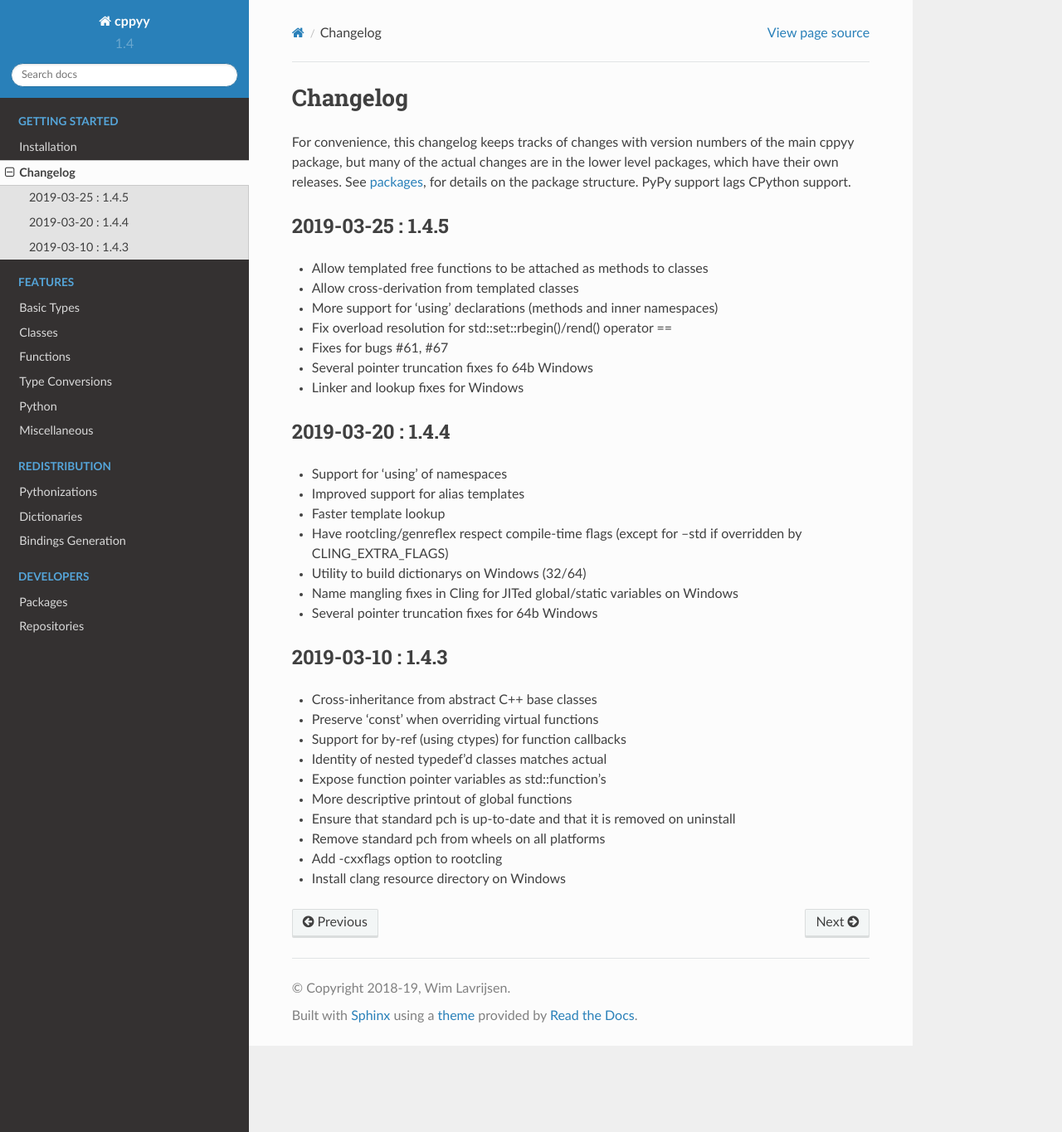
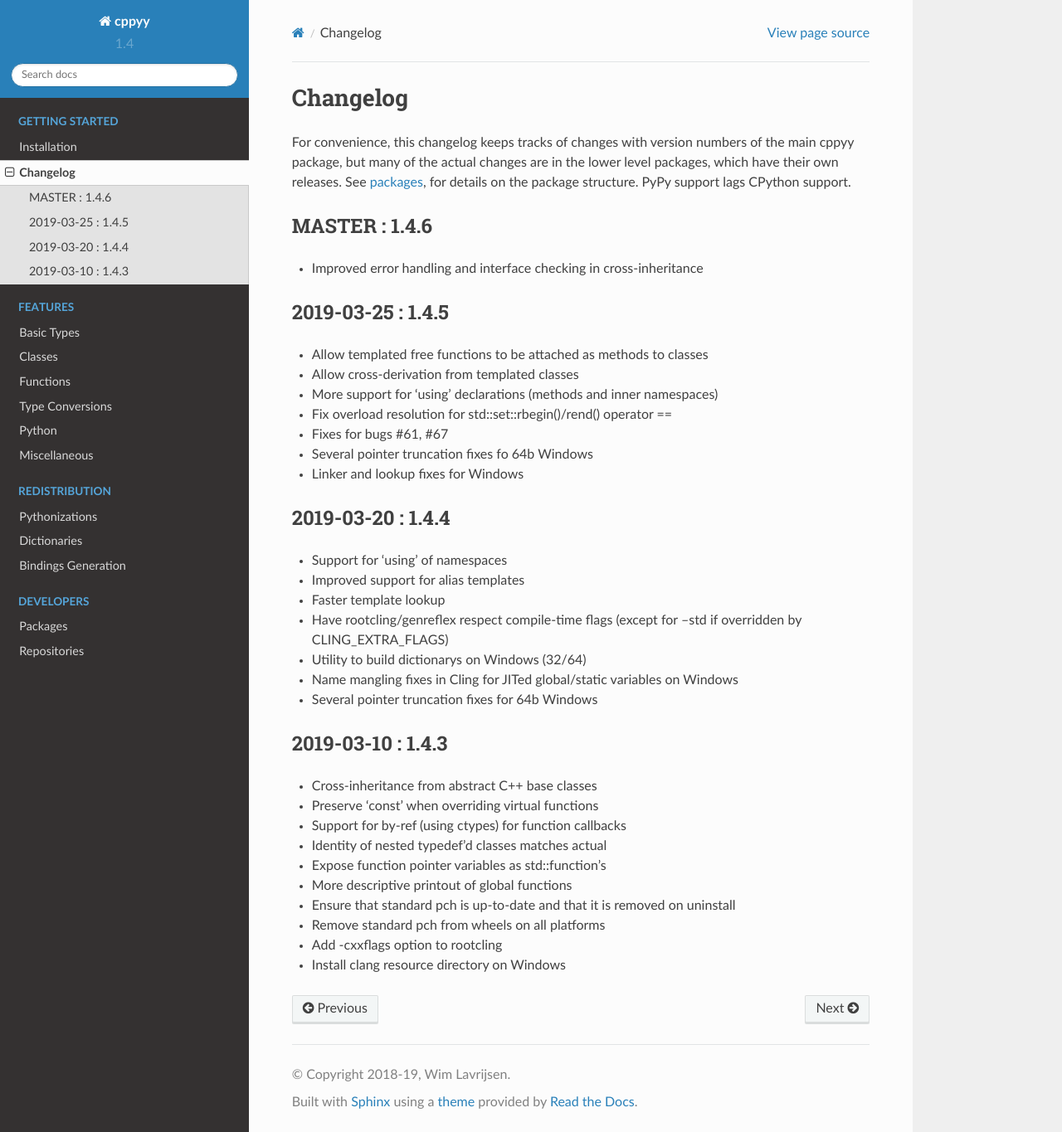
Before and after one commit to wlav/cppyy, a Sphinx documentation site: the page built from doc/source/changelog.rst, in a window 1280 px wide and 1365 px high. Shown: the whole window at 83% size. Built offline with Sphinx 7.4.7 and the Read the Docs theme 2.0.0, drawn with Linux system fonts in a browser that asks for light colours.

Commit message:
update changelog

```diff
--- a/doc/source/changelog.rst
+++ b/doc/source/changelog.rst
@@ -8,6 +8,12 @@ of the main cppyy package, but many of the actual changes are in the lower
 level packages, which have their own releases.
 See :doc:`packages <packages>`, for details on the package structure.
 PyPy support lags CPython support.
+
+
+MASTER : 1.4.6
+--------------
+
+* Improved error handling and interface checking in cross-inheritance
 
 
 2019-03-25 : 1.4.5
```
